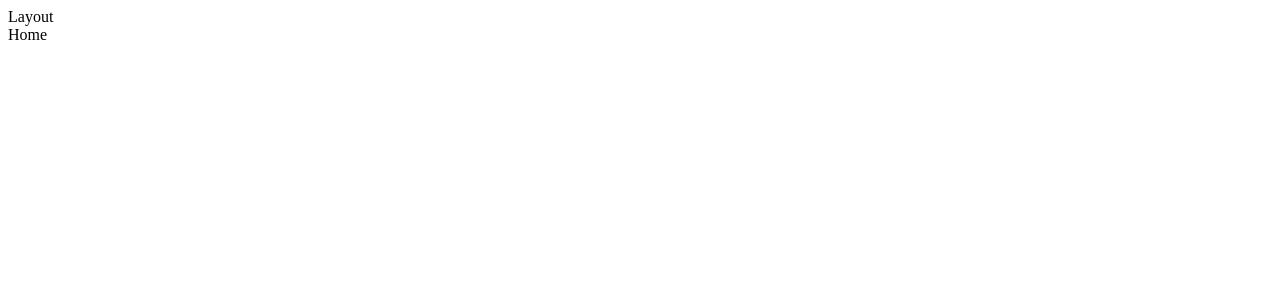
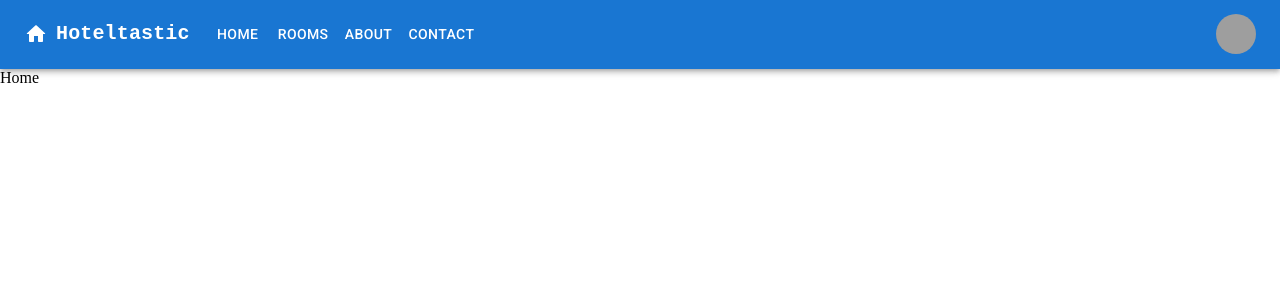
Before and after one commit to RiyaadHossain/Hoteltastic-Client, a React (Create React App) app: page / in a window 1280 px wide. Shown: the top 300 px of the page. Built offline with nearby package versions, Linux system fonts and the light colour scheme; grey boxes are pictures that could not be loaded.

Commit message:
Navbar added

```diff
--- a/package.json
+++ b/package.json
@@ -3,6 +3,11 @@
   "version": "0.1.0",
   "private": true,
   "dependencies": {
+    "@emotion/react": "^11.10.4",
+    "@emotion/styled": "^11.10.4",
+    "@mui/icons-material": "^5.10.3",
+    "@mui/material": "^5.10.3",
+    "@mui/styles": "^5.10.3",
     "@testing-library/jest-dom": "^5.14.1",
     "@testing-library/react": "^13.0.0",
     "@testing-library/user-event": "^13.2.1",
--- a/public/index.html
+++ b/public/index.html
@@ -11,11 +11,18 @@
     />
     <link rel="apple-touch-icon" href="%PUBLIC_URL%/logo192.png" />
     <link rel="manifest" href="%PUBLIC_URL%/manifest.json" />
+    <link
+      rel="stylesheet"
+      href="https://fonts.googleapis.com/css?family=Roboto:300,400,500,700&display=swap"
+    />
+    <link
+      rel="stylesheet"
+      href="https://fonts.googleapis.com/icon?family=Material+Icons"
+    />
 
     <title>Hoteltastic</title>
   </head>
   <body>
     <div id="root"></div>
-
   </body>
 </html>
--- a/src/Components/Layout.jsx
+++ b/src/Components/Layout.jsx
@@ -1,7 +1,192 @@
-import React from "react";
+import {makeStyles} from "@mui/styles"
+import React, { useState } from "react";
+import HomeRoundedIcon from "@mui/icons-material/HomeRounded";
+import MenuIcon from "@mui/icons-material/Menu";
+import {
+  AppBar,
+  Container,
+  Toolbar,
+  Typography,
+  Box,
+  IconButton,
+  Menu,
+  MenuItem,
+  Button,
+  Tooltip,
+  Avatar,
+} from "@mui/material";
+
+const useStyle = makeStyles({
+  title: {
+    mr: 2,
+    fontFamily: "monospace",
+    color: "inherit",
+    textDecoration: "none",
+    fontWeight: 700,
+  },
+  title1: {
+    display: { xs: "none", md: "flex" },
+  },
+  title2: {
+    display: { xs: "flex", md: "none" },
+    flexGrow: 1,
+  },
+});
+
+const pages = ["Home", "Rooms", "About", "Contact"];
+const settings = ["Profile", "Dashboard", "Logout"];
 
 function Layout({ children }) {
-  return <div>Layout{children}</div>;
+  const [anchorElNav, setAnchorElNav] = useState(null);
+  const [anchorElUser, setAnchorElUser] = useState(null);
+  const classes = useStyle();
+
+  const handleOpenNavMenu = (event) => {
+    setAnchorElNav(event.currentTarget);
+  };
+
+  const handleOpenUserMenu = (event) => {
+    setAnchorElUser(event.currentTarget);
+  };
+
+  const handleCloseNavMenu = () => {
+    setAnchorElNav(null);
+  };
+
+  const handleCloseUserMenu = () => {
+    setAnchorElUser(null);
+  };
+
+  return (
+    <div>
+      {/* ------------------------- App Bar ------------------------- */}
+      <AppBar position="static">
+        <Container maxWidth="xl">
+          <Toolbar disableGutters>
+            <HomeRoundedIcon
+              sx={{ display: { xs: "none", md: "flex" }, mr: 1 }}
+            />
+            <Typography
+              variant="h6"
+              noWrap
+              component="a"
+              sx={{
+                mr: 2,
+                display: { xs: "none", md: "flex" },
+                fontFamily: "monospace",
+                fontWeight: 700,
+                color: "inherit",
+                textDecoration: "none",
+              }}
+            >
+              Hoteltastic
+            </Typography>
+
+            <Box sx={{ flexGrow: 1, display: { xs: "flex", md: "none" } }}>
+              <IconButton
+                size="large"
+                aria-label="account of current user"
+                aria-controls="menu-appbar"
+                aria-haspopup="true"
+                onClick={handleOpenNavMenu}
+                color="inherit"
+              >
+                <MenuIcon />
+              </IconButton>
+              <Menu
+                id="menu-appbar"
+                anchorEl={anchorElNav}
+                anchorOrigin={{
+                  vertical: "bottom",
+                  horizontal: "left",
+                }}
+                keepMounted
+                transformOrigin={{
+                  vertical: "top",
+                  horizontal: "left",
+                }}
+                open={Boolean(anchorElNav)}
+                onClose={handleCloseNavMenu}
+                sx={{
+                  display: { xs: "block", md: "none" },
+                }}
+              >
+                {pages.map((page) => (
+                  <MenuItem key={page} onClick={handleCloseNavMenu}>
+                    <Typography textAlign="center">{page}</Typography>
+                  </MenuItem>
+                ))}
+              </Menu>
+            </Box>
+            <HomeRoundedIcon
+              sx={{ display: { xs: "flex", md: "none" }, mr: 1 }}
+            />
+            <Typography
+              variant="h5"
+              noWrap
+              component="a"
+              href=""
+              sx={{
+                mr: 2,
+                display: { xs: "flex", md: "none" },
+                flexGrow: 1,
+                fontFamily: "monospace",
+                fontWeight: 700,
+                color: "inherit",
+                textDecoration: "none",
+              }}
+            >
+              LOGO
+            </Typography>
+            <Box sx={{ flexGrow: 1, display: { xs: "none", md: "flex" } }}>
+              {pages.map((page) => (
+                <Button
+                  key={page}
+                  onClick={handleCloseNavMenu}
+                  sx={{ my: 2, color: "white", display: "block" }}
+                >
+                  {page}
+                </Button>
+              ))}
+            </Box>
+
+            <Box sx={{ flexGrow: 0 }}>
+              <Tooltip title="Open settings">
+                <IconButton onClick={handleOpenUserMenu} sx={{ p: 0 }}>
+                  <Avatar alt="Remy Sharp" src="/static/images/avatar/2.jpg" />
+                </IconButton>
+              </Tooltip>
+              <Menu
+                sx={{ mt: "45px" }}
+                id="menu-appbar"
+                anchorEl={anchorElUser}
+                anchorOrigin={{
+                  vertical: "top",
+                  horizontal: "right",
+                }}
+                keepMounted
+                transformOrigin={{
+                  vertical: "top",
+                  horizontal: "right",
+                }}
+                open={Boolean(anchorElUser)}
+                onClose={handleCloseUserMenu}
+              >
+                {settings.map((setting) => (
+                  <MenuItem key={setting} onClick={handleCloseUserMenu}>
+                    <Typography textAlign="center">{setting}</Typography>
+                  </MenuItem>
+                ))}
+              </Menu>
+            </Box>
+          </Toolbar>
+        </Container>
+      </AppBar>
+
+      {/* ------------------------- Children ------------------------- */}
+      {children}
+    </div>
+  );
 }
 
 export default Layout;
--- /dev/null
+++ b/src/index.css
@@ -0,0 +1,5 @@
+*{
+    padding: 0;
+    margin: 0;
+    box-sizing: border-box;
+}
--- a/src/index.js
+++ b/src/index.js
@@ -1,3 +1,4 @@
+import './index.css'
 import App from './App';
 import React from 'react';
 import ReactDOM from 'react-dom/client';
```
Also changed, not shown: 1 other file (tests, documents, lock files or other folders).
